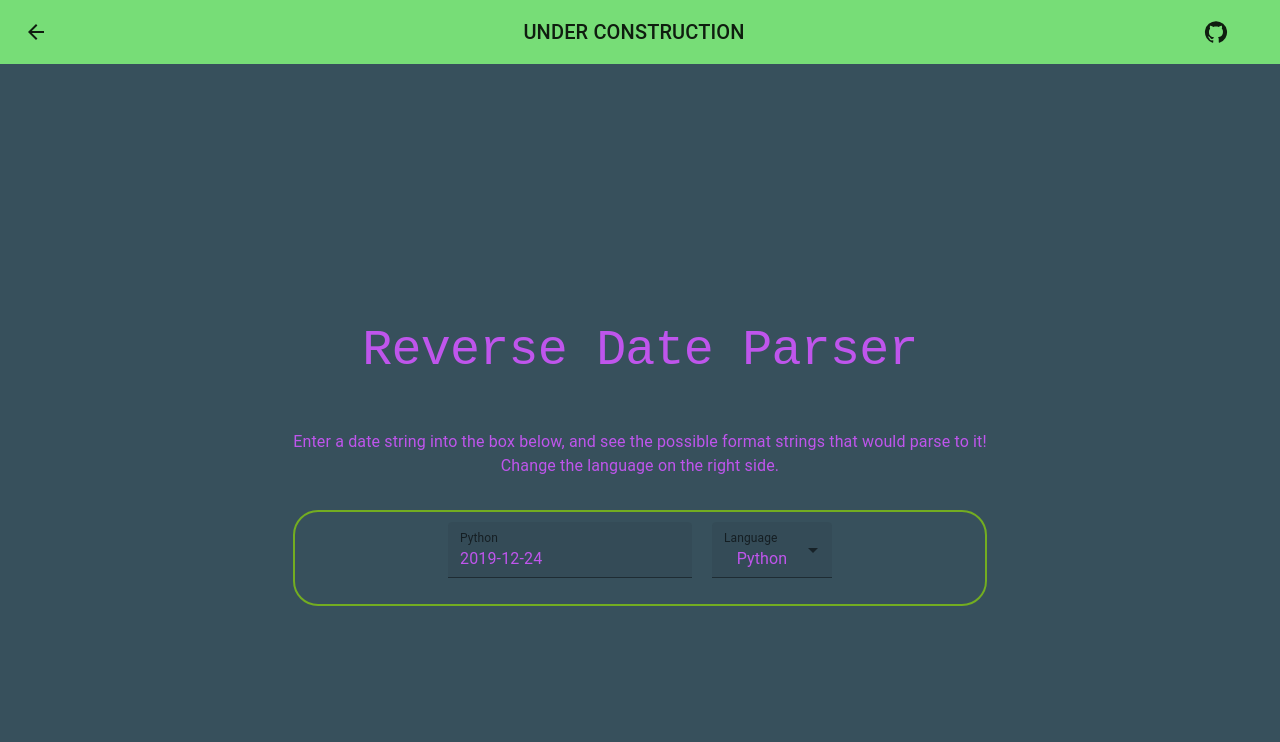
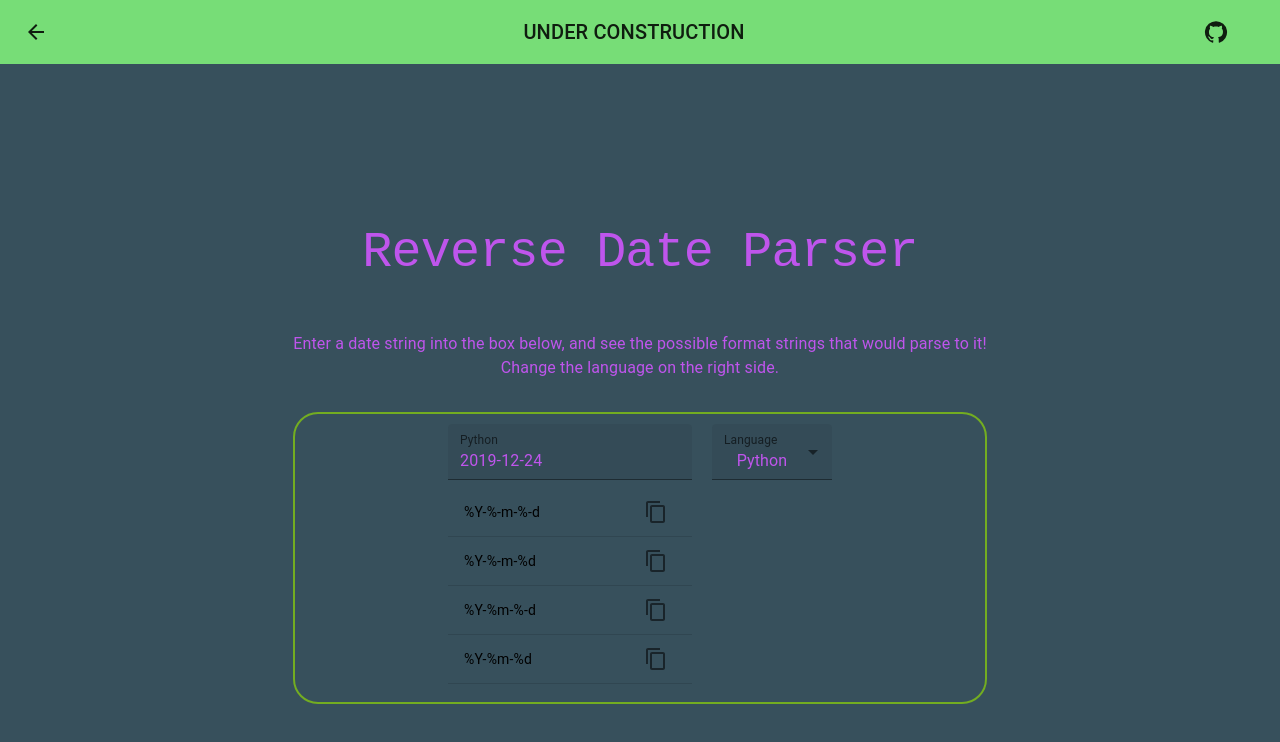
Before and after one commit to johnyenter-briars/reverse-date-parser, a React (Create React App) app: page / in a window 1280 px wide. Shown: the top 742 px of the page. Built offline with nearby package versions, Linux system fonts and the light colour scheme.

Commit message:
fix useeffect bug

```diff
--- a/src/app/ReverseDateParser.tsx
+++ b/src/app/ReverseDateParser.tsx
@@ -7,8 +7,8 @@ import InputArea from '../components/InputArea';
 import NavBar from '../components/NavBar';
 import { Button } from '@mui/material';
 
-const defaultOptions = [
-    ["2021-02-0", "C#"],
+const defaultStringOptions = [
+    ["12/03/0001", "C#"],
     ["2019-12-24", "Python"],
     ["Feb 21 2021", "Python"],
 ];
@@ -19,12 +19,11 @@ const ReverseDateParser: React.FC = () => {
     const [parsedOptions, setParsedOptions] = React.useState<string[]>([]);
 
     useEffect(() => {
-        let randomOption = defaultOptions[Math.floor(Math.random() * defaultOptions.length)]
-
+        let randomOption = defaultStringOptions[Math.floor(Math.random() * defaultStringOptions.length)]
         setCurrentLanguage(randomOption[1]);
         setCurrentString(randomOption[0]);
-        setParsedOptions(parseDateString(currentString, currentLanguage));
-    }, [])
+        setParsedOptions(parseDateString(randomOption[0], randomOption[1]));
+    }, []);
 
     const onUserInput = (event: React.ChangeEvent<HTMLTextAreaElement | HTMLInputElement>): void => {
         let currentString = event.target.value;
```
Also changed, not shown: 1 other file (tests, documents, lock files or other folders).
